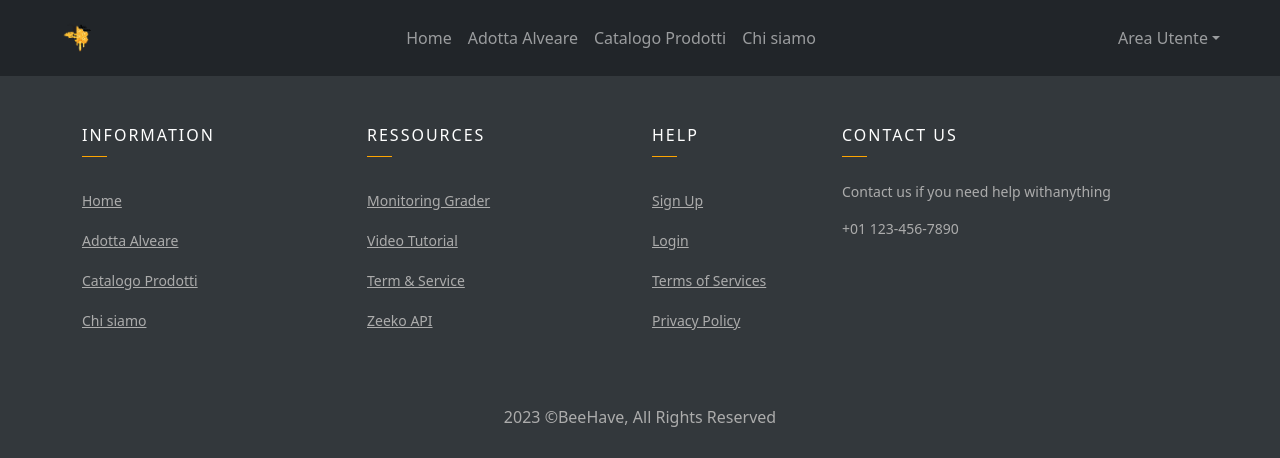
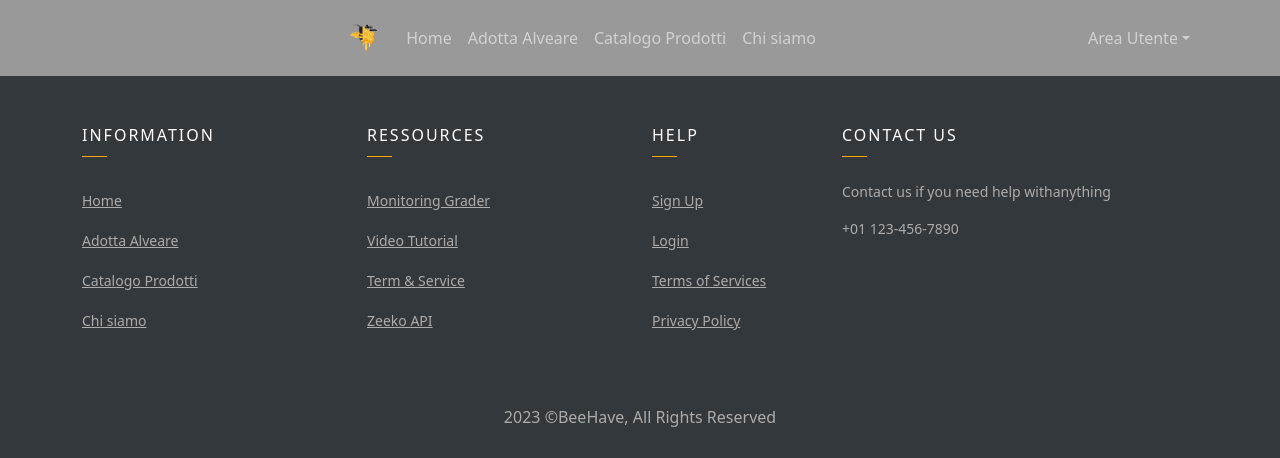
Before and after one commit to gianwario/BeeHave, a Flask app: page /alveari_affittati/1 in a window 1280 px wide. Shown: the top 458 px of the page. Run offline with Flask 2, Linux system fonts and the light colour scheme; data that the repository does not hold is empty; parts of the project's set-up code (start-up, migrations or seed data) failed here and were passed over.

Commit message:
transparent navbar feature

```diff
--- a/Website/flaskr/templates/base.html
+++ b/Website/flaskr/templates/base.html
@@ -15,10 +15,12 @@
             crossorigin="anonymous"></script>
 </head>
 <body>
+<nav class="navbar navbar-expand-lg navbar-dark" style="
+   background: rgba(0,0,0,0.4);">
+<div class=" container justify-content-around">
+    <div class="collapse navbar-collapse justify-content-md-center" style="width: 60px">
+            <img src="../static/images/Bee-trasparente%20(1).png " height="60">
 
-<nav class="navbar navbar-expand-sm bg-dark navbar-dark ">
-    <div class="container-fluid" style="max-width: 1200px">
-        <a href="#"><img height="60" width="60" class="img-fluid" src="../static/images/Bee-trasparente (1).png" alt="Link1"></a>
         <ul class="navbar-nav">
             <li class="nav-item">
                 <a class="nav-link" href="{{url_for('views.home')}}">Home</a></li>
@@ -27,7 +29,7 @@
             </li>
             <li class="nav-item"><a class="nav-link" href="#">Chi siamo</a></li>
         </ul>
-
+    </div>
     <ul class="navbar-nav">
         <li class="nav-item dropdown">
             <a aria-expanded="false" id="navbarDropdown" role="button" href="#" class="nav-link dropdown-toggle"
@@ -65,10 +67,8 @@
         </li>
     </ul>
 </div>
+</nav>
 
-</nav>
-</div>
-</nav>
 
 
 {% block content %}
```
Lines whose indentation alone changed are shown as unchanged.
